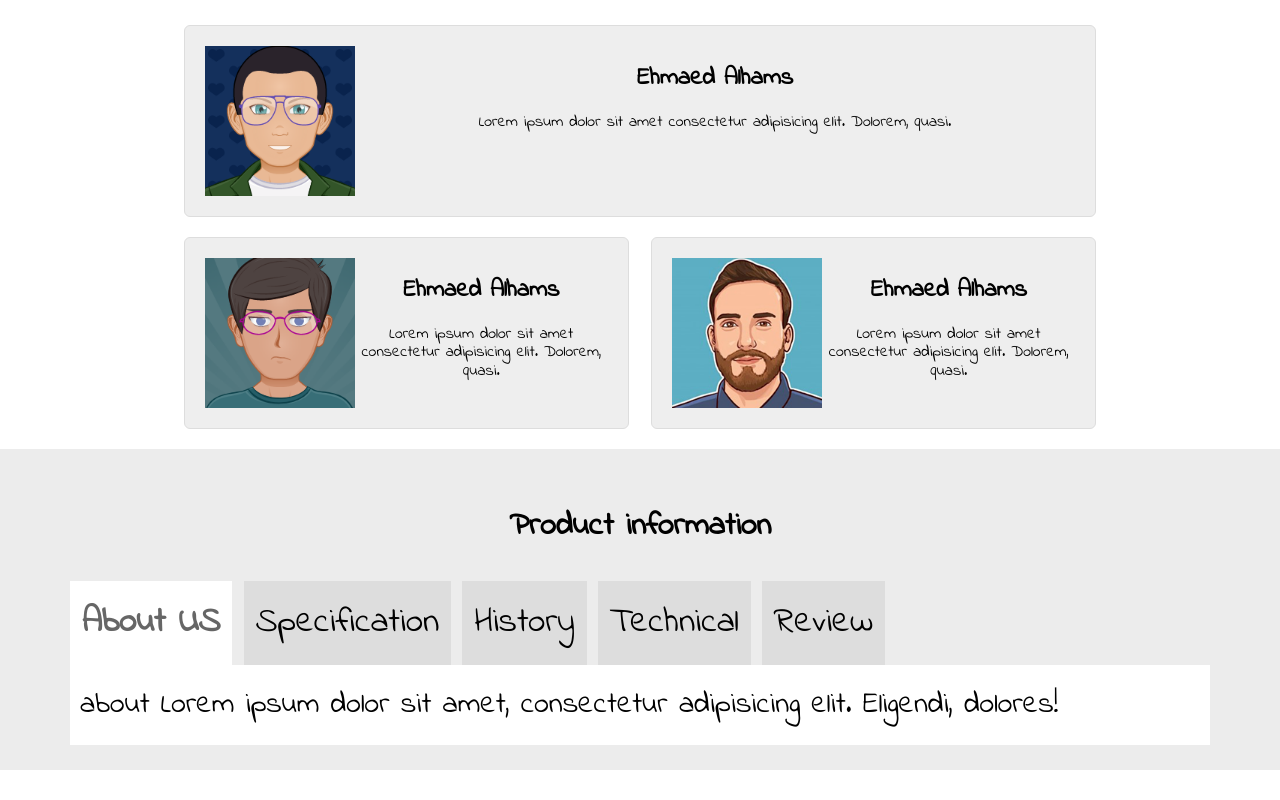
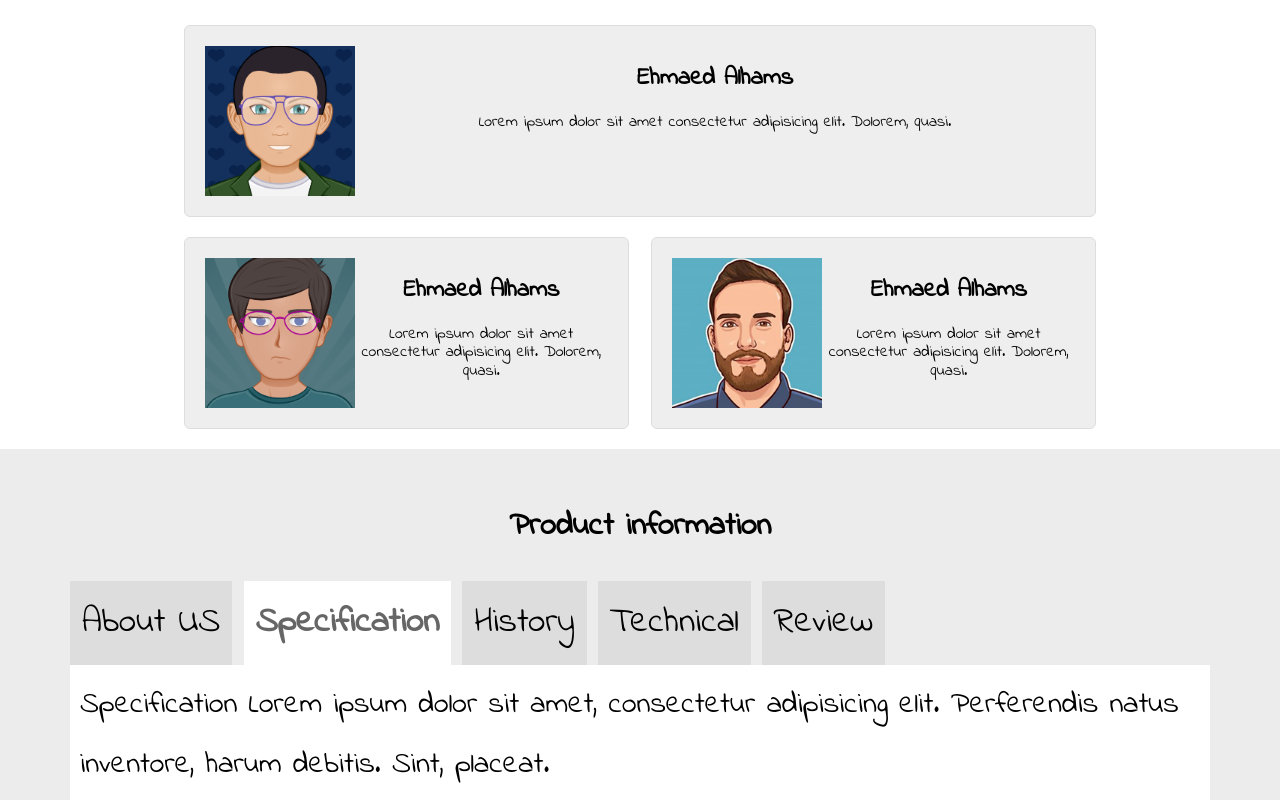
Before and after one commit to EhmaedAlhams/Template-4, a plain HTML site: page index.html in a window 1280 px wide. Both pictures are taken after a click on the item "Specification". Shown: the part 2828-3628 px from the top of the page. Drawn offline with Linux system fonts and the light colour scheme.

Commit message:
update: fix some features.

```diff
--- a/css/style.css
+++ b/css/style.css
@@ -319,7 +319,7 @@ header {
 	font-size: 35px;
 	background-color: #DDD;
 	cursor: pointer;
-	transition: 0.4s;
+	transition: 0.8s;
 }
 
 .info .info-list li.selected {
--- a/index.html
+++ b/index.html
@@ -185,11 +185,11 @@
         <div class="container">
             <h2 class="head-size text-center">Product information</h2>
             <ul class="list-unstyled info-list">
-                <li class="selected">About US</li>
-                <li>Specification</li>
-                <li>History</li>
-                <li>Technical</li>
-                <li>Review</li>
+                <li class="selected" data-content=".about">About US</li>
+                <li data-content=".spec">Specification</li>
+                <li data-content=".history">History</li>
+                <li data-content=".tech">Technical</li>
+                <li data-content=".review">Review</li>
             </ul>
             <div class="info-content">
                 <div class="about">about Lorem ipsum dolor sit amet, consectetur adipisicing elit. Eligendi, dolores!</div>
--- a/js/main.js
+++ b/js/main.js
@@ -1,6 +1,32 @@
 let btn = document.querySelector(".btn");
 let works = document.querySelector(".our-works");
-let list = Array.from(document.querySelectorAll('.info-list > li'));
+let tabsArr = Array.from(document.querySelectorAll('.info-list > li'));
+let contentArr = Array.from(document.querySelectorAll('.info-content > div'));
+
+tabsArr.forEach((tab) => {
+    tab.addEventListener("click", (element) => {
+
+        // first step
+        tabsArr.forEach((element) => {
+            element.classList.remove('selected');
+        });
+
+        //second step
+        element.currentTarget.classList.add('selected');
+
+        //third step
+        contentArr.forEach((div) => {
+            div.style.display = "none";
+        })
+
+        document.querySelector(element.currentTarget.dataset.content).style.display = "block";
+    })
+})
+
+
+
+
+
 // let list = document.querySelector('.info-list');
 
 // list.forEach((element) => {
```
